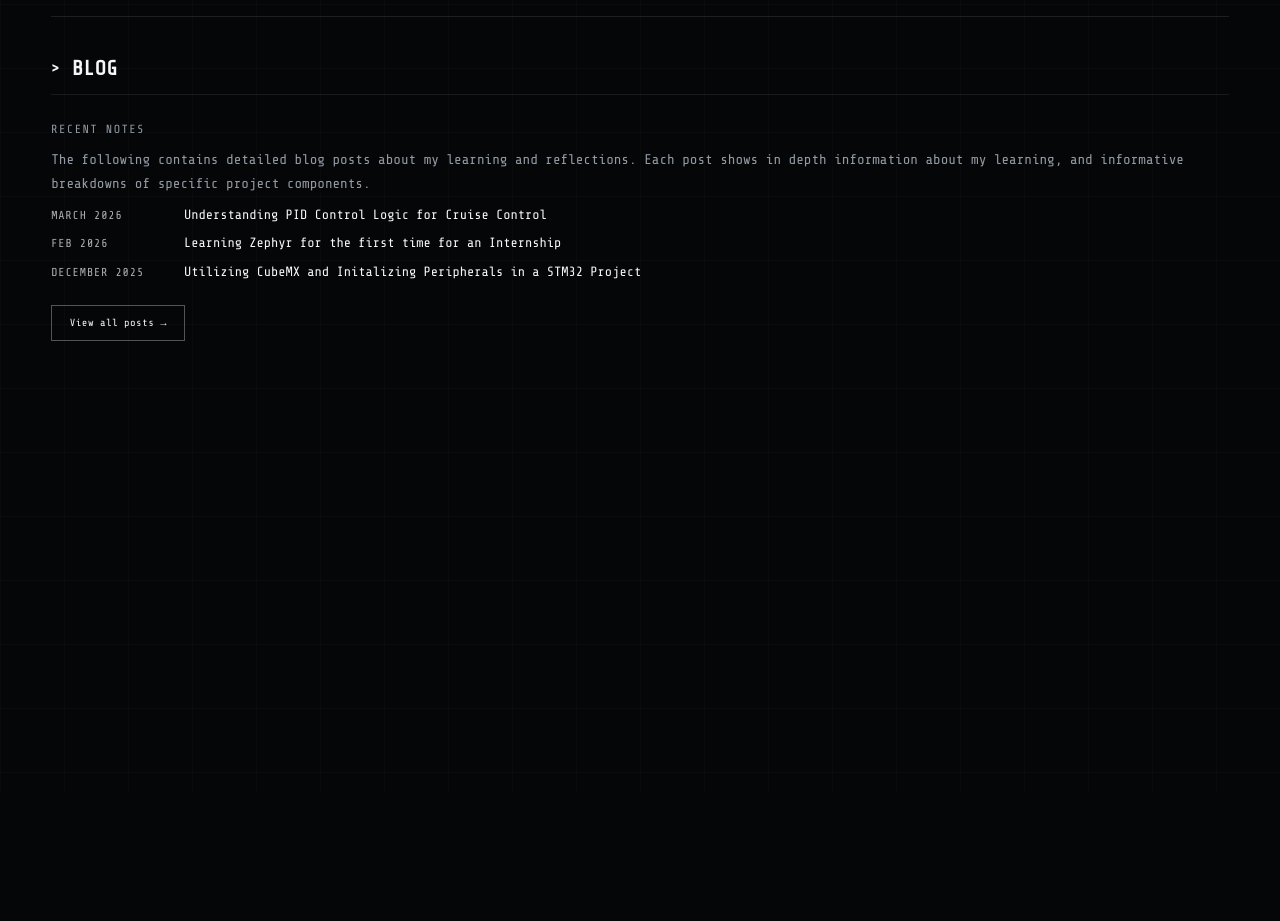
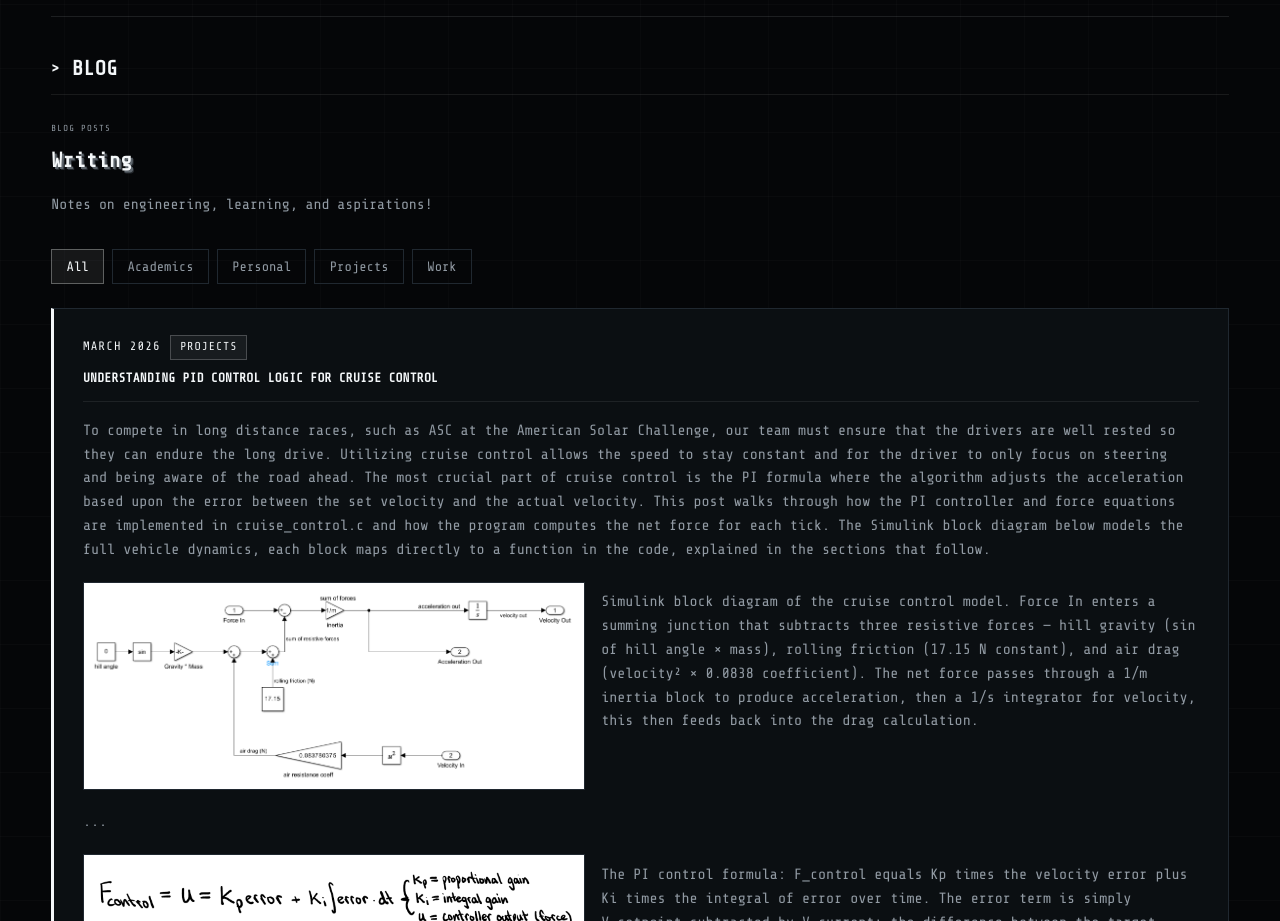
Before and after one commit to tonychen-2006/website_portfolio, a React (Vite) app: page / in a window 1280 px wide. Shown: the part 5500-6421 px from the top of the page. Before the commit the page ends 6292 px from the top, so only its background shows below. Built offline with nearby package versions, Linux system fonts and the light colour scheme.

Commit message:
Updated blog section.

```diff
--- a/src/App.tsx
+++ b/src/App.tsx
@@ -1,4 +1,5 @@
-import { Routes, Route } from "react-router-dom";
+import { useEffect } from "react";
+import { Routes, Route, useLocation } from "react-router-dom";
 import Header from "./components/Header";
 import Hero from "./components/Hero";
 import About from "./components/About";
@@ -23,11 +24,28 @@ function Home() {
   );
 }
 
+function ScrollToHash() {
+  const { hash } = useLocation();
+
+  useEffect(() => {
+    if (!hash) return;
+
+    const frame = requestAnimationFrame(() => {
+      document.getElementById(hash.slice(1))?.scrollIntoView();
+    });
+
+    return () => cancelAnimationFrame(frame);
+  }, [hash]);
+
+  return null;
+}
+
 function App() {
   return (
     <>
       <div className="bg-glow" aria-hidden="true" />
       <Header />
+      <ScrollToHash />
       <Routes>
         <Route path="/" element={<Home />} />
         <Route path="/reflect" element={<ReflectPage />} />
--- a/src/components/About.module.css
+++ b/src/components/About.module.css
@@ -13,76 +13,53 @@
   color: var(--muted);
 }
 
-.skillsLabel {
-  font-size: 0.74rem;
-  text-transform: uppercase;
-  letter-spacing: 0.12em;
-  color: var(--text);
-  margin: 0 0 0.7rem;
-}
-
-.more {
-  display: inline-flex;
-  align-items: center;
-  gap: 0.4rem;
-  margin-top: 1.4rem;
-  padding: 0.55rem 1.1rem;
-  border-radius: 0;
-  border: 1px solid rgba(244, 247, 249, 0.32);
-  background: transparent;
-  color: var(--accent);
-  text-decoration: none;
-  font-size: 0.65rem;
-  font-family: var(--font-head);
-  letter-spacing: 0.04em;
-  transition: background 0.15s, color 0.15s;
-}
-
-.more:hover {
-  background: rgba(244, 247, 249, 0.065);
-  color: var(--text);
-}
-
 .blogWrap {
   margin-top: 1.4rem;
 }
 
-.blogList {
-  list-style: none;
-  margin: 0;
-  padding: 0;
-  display: flex;
-  flex-direction: column;
-  gap: 0.45rem;
+.blogHeader {
+  margin-bottom: 2rem;
 }
 
-.blogDesc {
-  margin: 0 0 0.7rem;
+.eyebrow {
+  font-size: 0.55rem;
+  text-transform: uppercase;
+  letter-spacing: 0.14em;
+  color: var(--accent);
+  margin: 0 0 1.2rem;
+  font-family: var(--font-head);
+}
+
+.blogTitle {
+  margin: 0;
+  font-family: var(--font-head);
+  font-size: clamp(0.9rem, 2vw, 1.3rem);
+  line-height: 1.6;
+  color: var(--accent);
+  text-shadow: 2px 2px 0 #5d646b, 3px 3px 0 #24282d;
+  display: block;
+}
+
+.about .blogDesc {
+  max-width: 68ch;
+  margin: 1rem 0 0;
   color: var(--muted);
-  font-size: 0.88rem;
-  font-family: var(--font-copy);
+  font-size: 0.92rem;
+  font-family: var(--font-body);
   line-height: 1.65;
 }
 
-.blogItem {
-  display: flex;
-  align-items: baseline;
-  gap: 0.8rem;
-  font-size: 0.84rem;
-  color: var(--muted);
+@media (max-width: 600px) {
+  .blogHeader {
+    margin-bottom: 1.2rem;
+  }
+
+  .blogTitle {
+    font-size: 1.05rem;
+  }
+
+  .about .blogDesc {
+    max-width: 100%;
+    font-size: 0.92rem;
+  }
 }
-
-.blogDate {
-  flex-shrink: 0;
-  font-size: 0.72rem;
-  text-transform: uppercase;
-  letter-spacing: 0.08em;
-  color: var(--accent);
-  opacity: 0.7;
-  min-width: 7.5rem;
-}
-
-.blogTitle {
-  color: var(--text);
-  font-family: var(--font-body);
-}
--- a/src/components/About.tsx
+++ b/src/components/About.tsx
@@ -1,26 +1,19 @@
-import { Link } from "react-router-dom";
 import styles from "./About.module.css";
-import { posts } from "../pages/Reflect";
+import { BlogFeed } from "../pages/Reflect";
 
 export default function About() {
   return (
     <section className={styles.about} id="blog">
       <h2>Blog</h2>
       <div className={styles.blogWrap}>
-        <p className={styles.skillsLabel}>Recent Notes</p>
-        <p className={styles.blogDesc}>The following contains detailed blog posts about my learning and reflections.
-          Each post shows in depth information about my learning, and informative breakdowns of specific project components.</p>
-        <ul className={styles.blogList}>
-          {posts.slice(0, 3).map((p) => (
-            <li key={p.slug} className={styles.blogItem}>
-              <span className={styles.blogDate}>{p.date}</span>
-              <span className={styles.blogTitle}>{p.title}</span>
-            </li>
-          ))}
-        </ul>
-        <Link to="/reflect" className={styles.more}>
-          View all posts →
-        </Link>
+        <header className={styles.blogHeader}>
+          <p className={styles.eyebrow}>Blog Posts</p>
+          <h3 className={styles.blogTitle}>Writing</h3>
+          <p className={styles.blogDesc}>
+            Notes on engineering, learning, and aspirations!
+          </p>
+        </header>
+        <BlogFeed />
       </div>
     </section>
   );
--- a/src/main.tsx
+++ b/src/main.tsx
@@ -4,9 +4,11 @@ import { BrowserRouter } from 'react-router-dom'
 import './index.css'
 import App from './App.tsx'
 
+const basename = import.meta.env.BASE_URL.replace(/\/$/, '') || '/'
+
 createRoot(document.getElementById('root')!).render(
   <StrictMode>
-    <BrowserRouter>
+    <BrowserRouter basename={basename}>
       <App />
     </BrowserRouter>
   </StrictMode>,
--- a/src/pages/Reflect.module.css
+++ b/src/pages/Reflect.module.css
@@ -1,55 +1,3 @@
-.page {
-  padding-top: 2rem;
-  padding-bottom: 5rem;
-}
-
-.back {
-  display: inline-block;
-  font-size: 0.88rem;
-  color: var(--muted);
-  text-decoration: none;
-  transition: color 0.2s;
-  margin-bottom: 2rem;
-}
-
-.back:hover {
-  color: var(--text);
-}
-
-.header {
-  margin-bottom: 2.5rem;
-}
-
-.eyebrow {
-  font-size: 0.55rem;
-  text-transform: uppercase;
-  letter-spacing: 0.14em;
-  color: var(--accent);
-  margin: 0 0 1.2rem;
-  font-family: var(--font-head);
-}
-
-.title {
-  margin: 0;
-  font-family: var(--font-head);
-  font-size: clamp(0.9rem, 2vw, 1.3rem);
-  line-height: 1.6;
-  color: var(--accent);
-  text-shadow: 2px 2px 0 #5d646b, 3px 3px 0 #24282d;
-  display: block;
-}
-
-.title::before {
-  display: none;
-}
-
-.subtitle {
-  margin: 1rem 0 0;
-  color: var(--muted);
-  max-width: 52ch;
-  font-family: var(--font-body);
-}
-
 .feed {
   display: flex;
   flex-direction: column;
@@ -238,20 +186,6 @@
 }
 
 @media (max-width: 600px) {
-  .page {
-    padding-top: 1.2rem;
-    padding-bottom: 2.5rem;
-  }
-  .header {
-    margin-bottom: 1.2rem;
-  }
-  .title {
-    font-size: 1.05rem;
-  }
-  .subtitle {
-    font-size: 0.92rem;
-    max-width: 100%;
-  }
   .feed {
     gap: 0.6rem;
     margin-top: 0.7rem;
--- a/src/pages/Reflect.tsx
+++ b/src/pages/Reflect.tsx
@@ -1,5 +1,5 @@
-import { useEffect, useState, type ReactNode } from "react";
-import { Link } from "react-router-dom";
+import { useState, type ReactNode } from "react";
+import { Navigate } from "react-router-dom";
 import styles from "./Reflect.module.css";
 
 type Category = "all" | "academics" | "personal" | "projects" | "work";
@@ -8,7 +8,7 @@ type ContentBlock =
   | { type: "text"; value: string }
   | { type: "image"; src: string; alt?: string; description?: string };
 
-export interface Post {
+interface Post {
   slug: string;
   date: string;
   title: string;
@@ -24,7 +24,7 @@ const TABS: { label: string; value: Category }[] = [
   { label: "Work", value: "work" },
 ];
 
-export const posts: Post[] = [
+const posts: Post[] = [
   {
     slug: "pid-controller-logic-cruise-control",
     date: "March 2026",
@@ -686,38 +686,26 @@ function renderText(text: string): ReactNode[] {
   });
 }
 
-export default function Reflect() {
+export function BlogFeed() {
   const [active, setActive] = useState<Category>("all");
   const [expanded, setExpanded] = useState<Set<string>>(new Set());
   const [lightbox, setLightbox] = useState<string | null>(null);
   const filtered =
     active === "all" ? posts : posts.filter((p) => p.category === active);
 
-  useEffect(() => {
-    window.scrollTo({ top: 0, left: 0, behavior: "auto" });
-  }, []);
-
   const toggle = (slug: string) =>
     setExpanded((prev) => {
       const next = new Set(prev);
-      next.has(slug) ? next.delete(slug) : next.add(slug);
+      if (next.has(slug)) {
+        next.delete(slug);
+      } else {
+        next.add(slug);
+      }
       return next;
     });
 
   return (
-    <main className={`main-content ${styles.page}`}>
-      <Link to="/" className={styles.back}>
-        ← Back
-      </Link>
-
-      <header className={styles.header}>
-        <p className={styles.eyebrow}>Blog Posts</p>
-        <h1 className={styles.title}>Writing</h1>
-        <p className={styles.subtitle}>
-          Notes on engineering, learning, and aspirations!
-        </p>
-      </header>
-
+    <>
       <div className={styles.tabs}>
         {TABS.map((tab) => (
           <button
@@ -835,6 +823,10 @@ export default function Reflect() {
           <img src={lightbox} alt="" className={styles.lightboxImg} />
         </div>
       )}
-    </main>
+    </>
   );
 }
+
+export default function Reflect() {
+  return <Navigate to={{ pathname: "/", hash: "#blog" }} replace />;
+}
```
